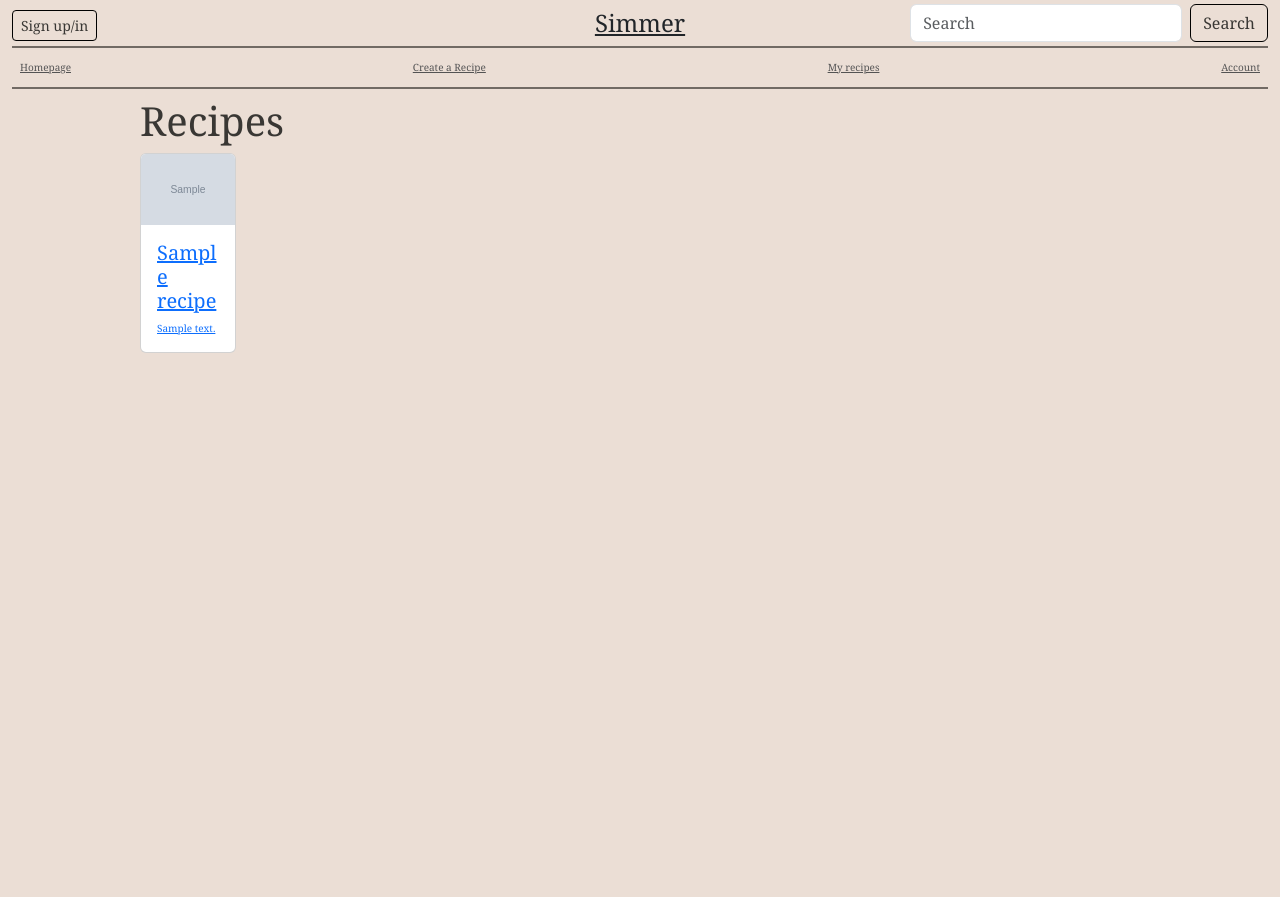
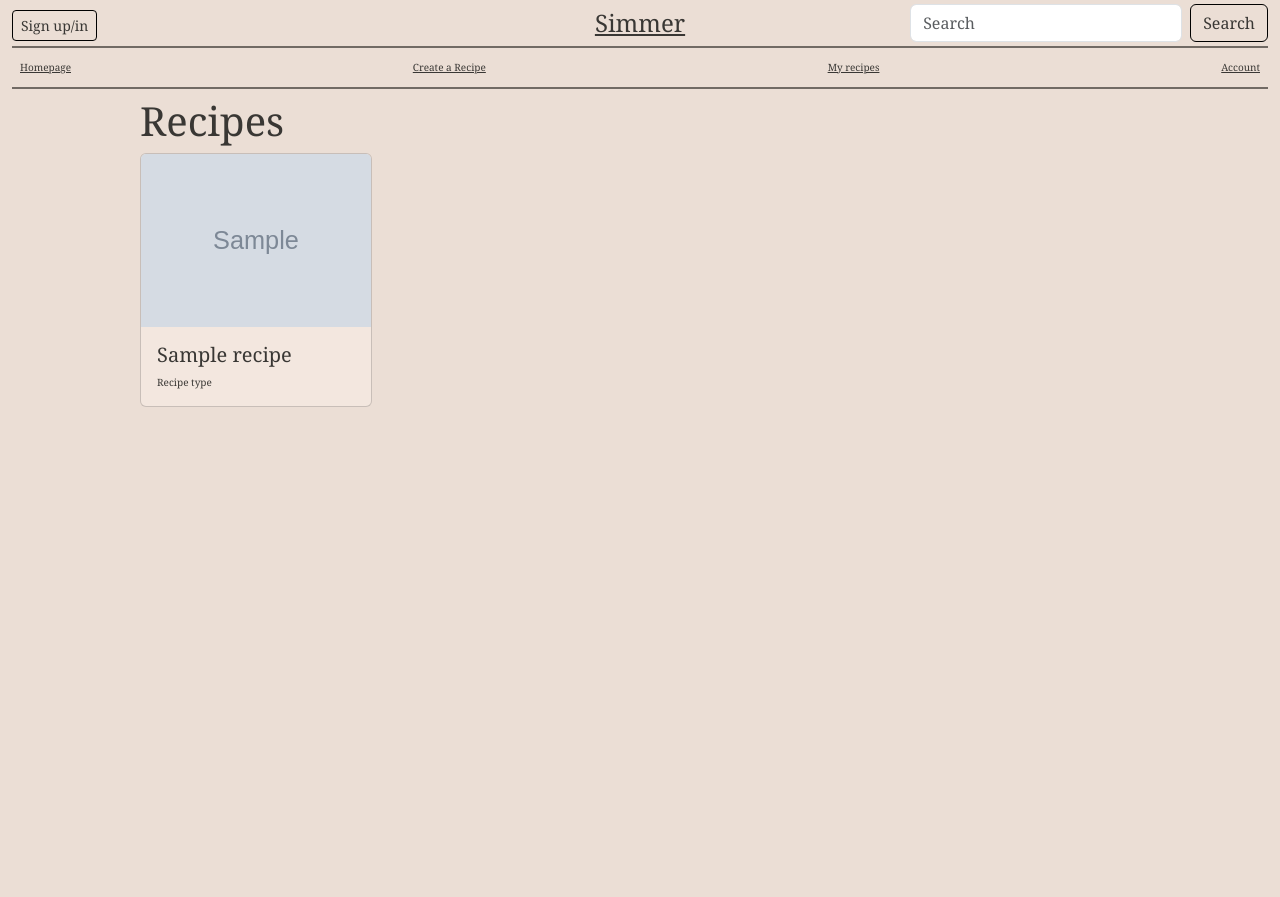
Before and after one commit to Bat-Jen-21/simmer-final-project, a Django app: page / in a window 1280 px wide. Run offline with Django 5.2, Linux system fonts and the light colour scheme; tables that the repository leaves empty hold one stand-in row (values such as "Sample post"); grey boxes marked "Sample" are stand-in pictures.

Commit message:
Index page cards are implimented

```diff
--- a/recipes/templates/recipes/index.html
+++ b/recipes/templates/recipes/index.html
@@ -7,15 +7,19 @@
 
 {% block content %}
     <h1>Recipes</h1>
+        <div class="row row-cols-1 row-cols-md-4 g-4">
         {% for recipe in recipes %}
-        <div class="card" style="width:6rem; height:auto">
-            <a href="{% url 'view' recipe.id %}" class="card-link">
-                <img src="{{ recipe.image.url }}" alt="{{recipe.title}}" class="card-img-top">
-                <div class="card-body">
-                    <h5 class="card-title">{{ recipe.title }}</h5>
-                    <p class="card-text">{{ recipe.description }}</p>
+        <div class="col-sm-6 col-md-4 col-lg-3 mb-3">
+            <a href="{% url  'view' recipe.id %}" class="text-decoration-none">
+                <div class="card h-100">
+                    <img src="{{ recipe.image.url }}" alt="{{recipe.title}}" class="card-img-top">
+                    <div class="card-body">
+                        <h5 class="card-title">{{ recipe.title }}</h5>
+                        <p class="card-text">Recipe type</p>
+                    </div>
                 </div>
             </a>
         </div>
         {% endfor %}
+        </div>
     {% endblock %}
--- a/static/css/styles.css
+++ b/static/css/styles.css
@@ -1,10 +1,12 @@
+*, a {
+    color: #393734 !important;
+}
 
 
 body {
     font-family: "Playfair Display", Georgia, "Times New Roman", serif;
     background-color: #ebded5;
     font-size: x-small;
-    color: #393734;
     max-width: 100%;
 }
 
@@ -32,7 +34,6 @@ header {
 }
 
 .top-button {
-    color: #393734;
     border-color: black;
 }
 
@@ -43,12 +44,9 @@ header {
 
 }
 
-
 input, textarea{
     width: 100%;
 }
-
-
 
 .topbar {
     border-bottom: 2px solid #716a64;
@@ -74,14 +72,6 @@ ol#instruct-list, ol#ingredients-list {
     text-align: center;
 }
 
-/*img{
-    max-width: 85%;
-    height: auto;
-}*/
-
-#thumbnailImage{
-    float: center;
-}
 
 #creationDate{
     font-size: x-small;
@@ -94,10 +84,8 @@ ol#instruct-list, ol#ingredients-list {
 
 .iandi{
     padding-top: 30px;
-
 }
 
-.img-thumbnail{
-    max-width: 100%;
-    height: auto;
+.card{
+    background-color: #f3e7df;
 }
--- a/templates/base.html
+++ b/templates/base.html
@@ -19,7 +19,7 @@
                     <a class="btn btn-sm btn-outline-secondary top-button" href="#" >Sign up/in</a>
                   </div>
                   <div class="col-4 text-center">
-                    <a class="blog-header-logo text-dark" href="/" id="title">Simmer</a>
+                    <a class="blog-header-logo" href="/" id="title">Simmer</a>
                   </div>
                   <div class="col-4 d-flex justify-content-end align-items-center">
                     <form class="d-flex" method="get">
@@ -31,10 +31,10 @@
               </div>
             <div class="hdr topbar nav-scroller py-1 mb-2 ">
               <nav class="nav d-flex justify-content-between">
-                <a class="p-2 text-muted" href="/">Homepage</a>
-                <a class="p-2 text-muted" href="/create">Create a Recipe</a>
-                <a class="p-2 text-muted" href="#">My recipes</a>
-                <a class="p-2 text-muted" href="#">Account</a>
+                <a class="p-2" href="/">Homepage</a>
+                <a class="p-2" href="/create">Create a Recipe</a>
+                <a class="p-2" href="#">My recipes</a>
+                <a class="p-2" href="#">Account</a>
               </nav>
             </div>
 
```
